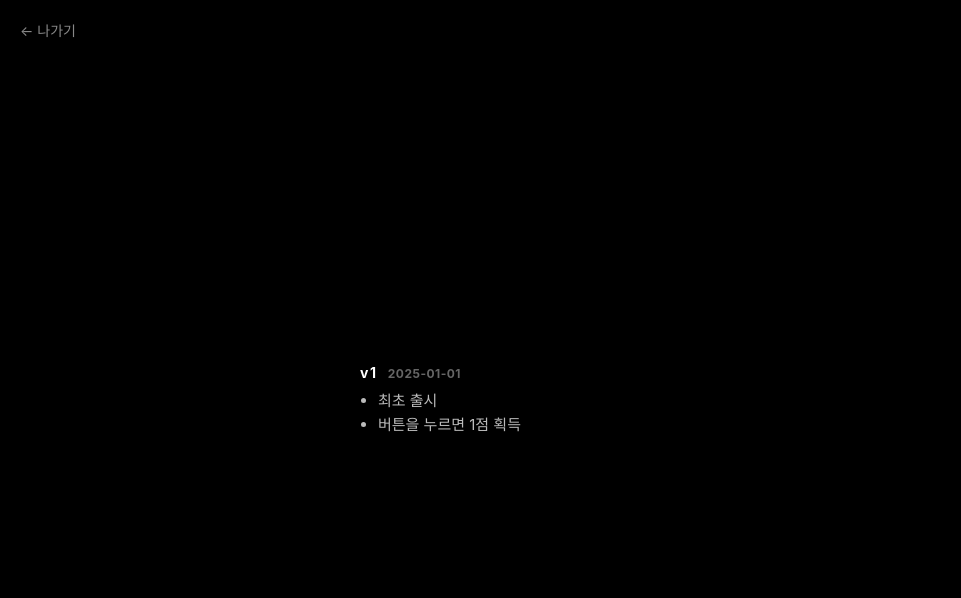
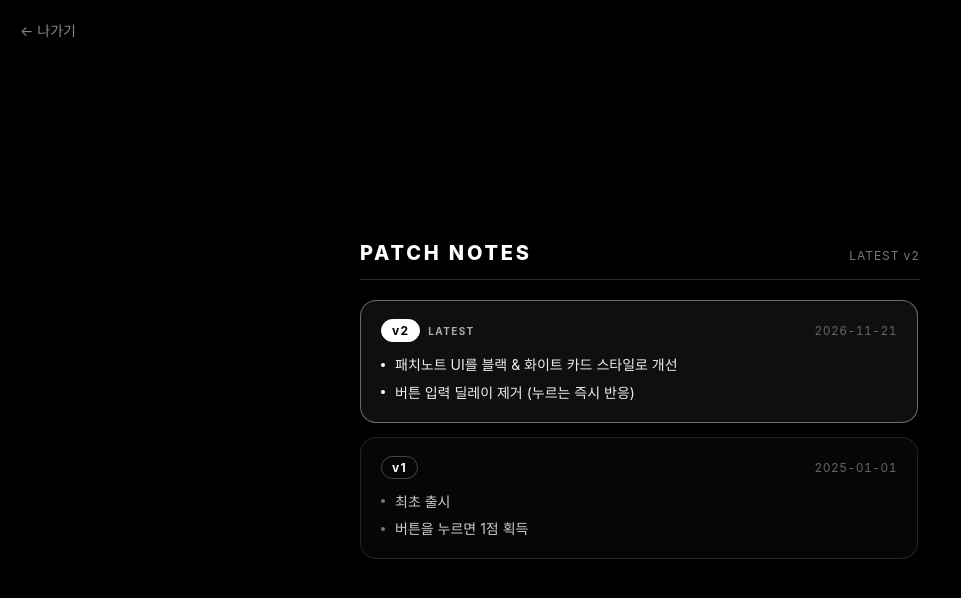
Before and after one commit to wwwsebon-cloud/buttongame, a plain HTML site: page index.html in a window 1280 px wide. Both pictures are taken after a click on the button "패치노트". Shown: the whole page, without its empty margins (0-961 px from the left). Drawn offline with Linux system fonts and the light colour scheme.

Commit message:
v2: 패치노트 UI 개선 및 버튼 입력 딜레이 제거

```diff
--- a/index.html
+++ b/index.html
@@ -20,6 +20,7 @@
     font-family: "Pretendard", "Inter", "Segoe UI", system-ui, sans-serif;
     overflow: hidden;
     user-select: none;
+    touch-action: manipulation;
   }
 
   .screen {
@@ -70,8 +71,11 @@
     height: min(42vmin, 320px);
     font-size: 20px;
     border-radius: 50%;
+    touch-action: manipulation;
+    transition: transform 0.05s cubic-bezier(0.2, 0, 0, 1), box-shadow 0.2s ease;
   }
-  #game-btn:active { transform: scale(0.9); }
+  #game-btn:active,
+  #game-btn.pressed { transform: scale(0.91); }
 
   .score {
     font-size: 64px;
@@ -100,35 +104,123 @@
   .back:hover { color: #fff; }
 
   /* 패치노트 */
+  .notes-wrap {
+    width: min(560px, 90vw);
+    display: flex;
+    flex-direction: column;
+    gap: 20px;
+  }
+  .notes-header {
+    display: flex;
+    align-items: baseline;
+    justify-content: space-between;
+    padding-bottom: 14px;
+    border-bottom: 1px solid rgba(255, 255, 255, 0.16);
+  }
+  .notes-title {
+    font-size: 20px;
+    font-weight: 800;
+    letter-spacing: 0.14em;
+    text-transform: uppercase;
+  }
+  .notes-count {
+    font-size: 12px;
+    color: #777;
+    letter-spacing: 0.08em;
+    font-variant-numeric: tabular-nums;
+  }
   .notes {
-    width: min(560px, 88vw);
     max-height: 62vh;
     overflow-y: auto;
     display: flex;
     flex-direction: column;
-    gap: 22px;
+    gap: 14px;
+    padding-right: 2px;
     scrollbar-width: none;
   }
   .notes::-webkit-scrollbar { display: none; }
+  .note-card {
+    position: relative;
+    padding: 18px 20px;
+    border: 1px solid rgba(255, 255, 255, 0.12);
+    border-radius: 16px;
+    background: rgba(255, 255, 255, 0.025);
+    transition: border-color 0.2s ease, background 0.2s ease;
+  }
+  .note-card:hover {
+    border-color: rgba(255, 255, 255, 0.28);
+    background: rgba(255, 255, 255, 0.045);
+  }
+  .note-card.latest {
+    border-color: rgba(255, 255, 255, 0.38);
+    background: rgba(255, 255, 255, 0.06);
+  }
+  .note-head {
+    display: flex;
+    align-items: center;
+    justify-content: space-between;
+    gap: 10px;
+    margin-bottom: 12px;
+  }
+  .note-meta {
+    display: flex;
+    align-items: center;
+    gap: 8px;
+  }
   .note-version {
-    font-size: 14px;
+    display: inline-flex;
+    align-items: center;
+    padding: 3px 10px;
+    border-radius: 999px;
+    border: 1px solid rgba(255, 255, 255, 0.25);
+    font-size: 12px;
     font-weight: 700;
-    letter-spacing: 0.12em;
+    letter-spacing: 0.1em;
     color: #fff;
+  }
+  .note-card.latest .note-version {
+    background: #fff;
+    color: #000;
+    border-color: #fff;
+  }
+  .note-badge {
+    font-size: 10px;
+    font-weight: 700;
+    letter-spacing: 0.14em;
+    color: #aaa;
+    text-transform: uppercase;
   }
   .note-date {
     font-size: 12px;
     color: #666;
-    margin-left: 10px;
     letter-spacing: 0.04em;
+    font-variant-numeric: tabular-nums;
   }
   .note-list {
-    margin-top: 8px;
-    padding-left: 18px;
-    color: #bbb;
-    font-size: 15px;
-    line-height: 1.6;
+    list-style: none;
+    display: flex;
+    flex-direction: column;
+    gap: 6px;
+    color: #ccc;
+    font-size: 14px;
+    line-height: 1.55;
   }
+  .note-list li {
+    position: relative;
+    padding-left: 14px;
+  }
+  .note-list li::before {
+    content: "";
+    position: absolute;
+    left: 0;
+    top: 0.62em;
+    width: 4px;
+    height: 4px;
+    border-radius: 50%;
+    background: #777;
+  }
+  .note-card.latest .note-list { color: #eee; }
+  .note-card.latest .note-list li::before { background: #fff; }
 </style>
 </head>
 <body>
@@ -150,13 +242,27 @@
   <!-- 패치노트 -->
   <section id="notes" class="screen">
     <button class="back" data-go="title">← 나가기</button>
-    <div class="notes" id="notes-list"></div>
+    <div class="notes-wrap">
+      <div class="notes-header">
+        <h2 class="notes-title">Patch Notes</h2>
+        <span class="notes-count" id="notes-count"></span>
+      </div>
+      <div class="notes" id="notes-list"></div>
+    </div>
   </section>
 
 <script>
   // ===== 패치노트 데이터 =====
   // 업데이트할 때마다 맨 위에 새 항목을 추가하세요. (v1부터 1씩 증가)
   const PATCH_NOTES = [
+    {
+      version: 2,
+      date: "2026-11-21",
+      changes: [
+        "패치노트 UI를 블랙 & 화이트 카드 스타일로 개선",
+        "버튼 입력 딜레이 제거 (누르는 즉시 반응)",
+      ],
+    },
     {
       version: 1,
       date: "2025-01-01",
@@ -182,13 +288,23 @@
   // ===== 패치노트 렌더링 =====
   function renderNotes() {
     const list = document.getElementById("notes-list");
-    list.innerHTML = PATCH_NOTES.map(n => `
-      <div>
-        <div class="note-version">v${n.version}<span class="note-date">${n.date}</span></div>
+    const count = document.getElementById("notes-count");
+    const latestVersion = PATCH_NOTES[0]?.version ?? 0;
+    count.textContent = `LATEST v${latestVersion}`;
+
+    list.innerHTML = PATCH_NOTES.map((n, idx) => `
+      <article class="note-card${idx === 0 ? " latest" : ""}">
+        <div class="note-head">
+          <div class="note-meta">
+            <span class="note-version">v${n.version}</span>
+            ${idx === 0 ? '<span class="note-badge">LATEST</span>' : ""}
+          </div>
+          <span class="note-date">${n.date}</span>
+        </div>
         <ul class="note-list">
           ${n.changes.map(c => `<li>${c}</li>`).join("")}
         </ul>
-      </div>
+      </article>
     `).join("");
   }
   renderNotes();
@@ -203,12 +319,36 @@
     scoreEl.textContent = score;
   }
 
-  gameBtn.addEventListener("click", () => {
+  function pressButton() {
     score += 1;
     scoreEl.textContent = score;
     scoreEl.classList.remove("bump");
     void scoreEl.offsetWidth; // 애니메이션 재시작
     scoreEl.classList.add("bump");
+  }
+
+  gameBtn.addEventListener("pointerdown", (e) => {
+    if (e.button !== 0 && e.pointerType === "mouse") return;
+    gameBtn.classList.add("pressed");
+    pressButton();
+  });
+
+  const releaseVisual = () => gameBtn.classList.remove("pressed");
+  gameBtn.addEventListener("pointerup", releaseVisual);
+  gameBtn.addEventListener("pointercancel", releaseVisual);
+  gameBtn.addEventListener("pointerleave", releaseVisual);
+
+  gameBtn.addEventListener("keydown", (e) => {
+    if ((e.key === "Enter" || e.key === " ") && !e.repeat) {
+      e.preventDefault();
+      gameBtn.classList.add("pressed");
+      pressButton();
+    }
+  });
+  gameBtn.addEventListener("keyup", (e) => {
+    if (e.key === "Enter" || e.key === " ") {
+      releaseVisual();
+    }
   });
 
   // ===== 버튼 이벤트 =====
```
